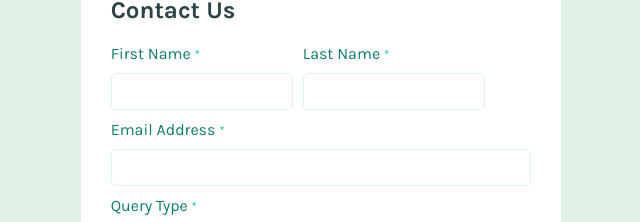
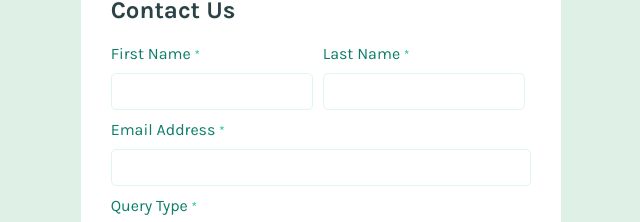
Before and after one commit to Thirty-2/5--Contact-Form-, a plain HTML site: page index.html in a window 1280 px wide. Shown: the part 194-416 px from the top of the page, 319-959 px from the left. Drawn offline with Linux system fonts and the light colour scheme.

Commit message:
minor changes

```diff
--- a/style.css
+++ b/style.css
@@ -7,7 +7,7 @@ body { background-color: hsl(148, 38%, 91%);  }
 h2 { padding: 0 0 20px 0; color: hsl(187, 24%, 22%); }
 span { font-size: 13px; color: hsl(169, 100%, 37%); }
 .First { display: flex; }
-.First input { width: 100%; padding: 10px 20px 10px 10px; }
+.First input { width: 100%; padding: 10px 40px 10px 10px; }
 .First-name { margin-right: 10px; }
 .Email { padding: 10px 0; }
 .Email input { width: 100%; }
```
